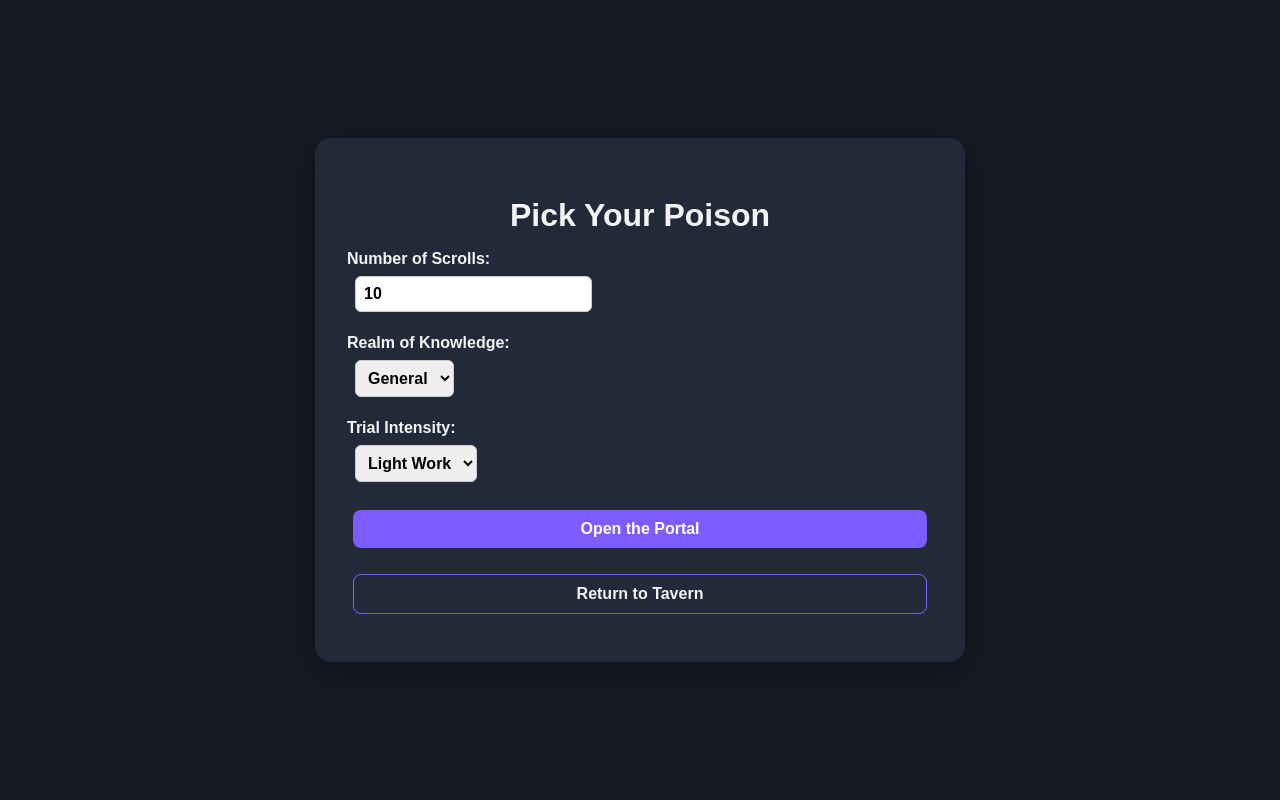
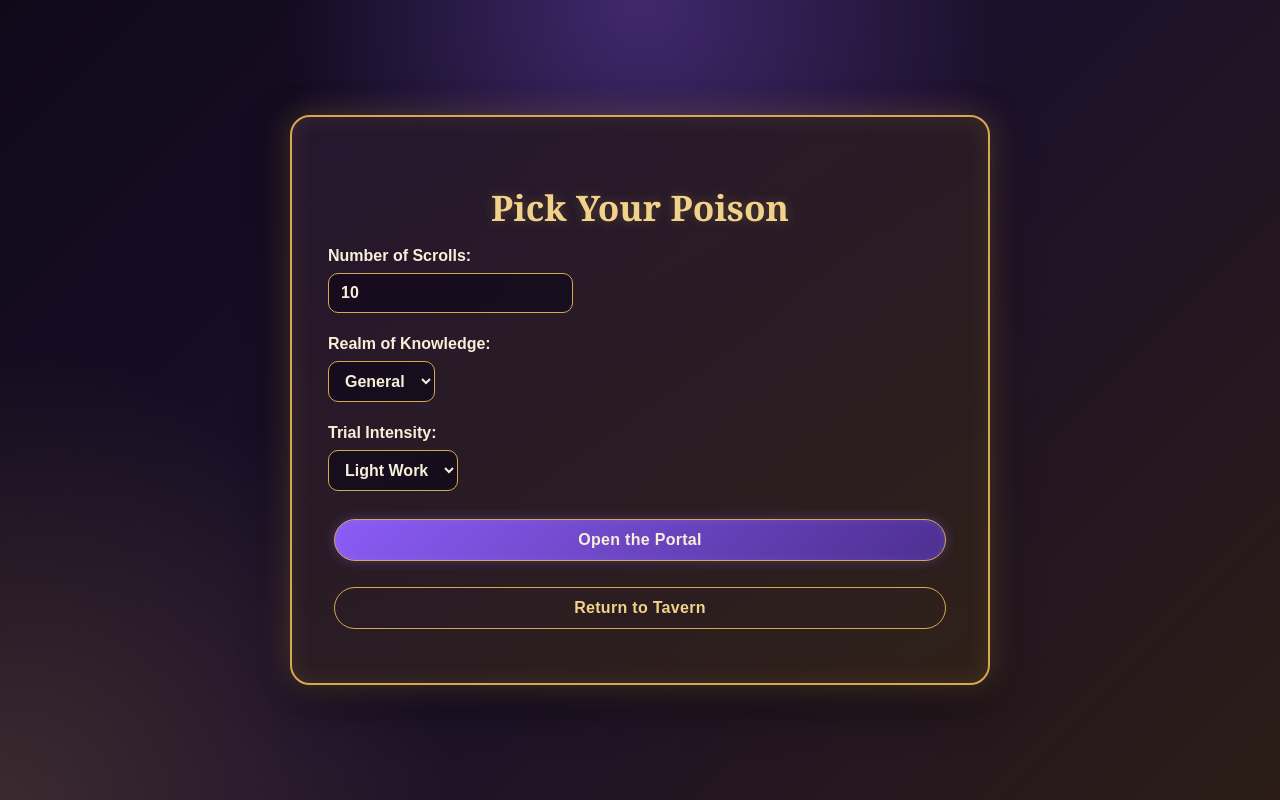
Before and after one commit to trystonproffit-jpg/trivia-app, a React (Vite) app in the folder client/: page /setup in a window 1280 px wide. Built offline with nearby package versions, Linux system fonts and the light colour scheme; the HTML template or start-up script is replaced by a standard one.

Commit message:
Add fantasy themed styling and answer feedback

```diff
--- a/client/src/components/AnswerButton.jsx
+++ b/client/src/components/AnswerButton.jsx
@@ -1,7 +1,11 @@
-function AnswerButton({ answer, buttonText, onClick, disabled }) {
+function AnswerButton({ buttonText, onClick, disabled, status }) {
+    const buttonClass = status
+        ? `answer-button ${status}`
+        : "answer-button";
+
     return (
         <button
-            className="answer-button"
+            className={buttonClass}
             onClick={onClick}
             disabled={disabled}
         >
--- a/client/src/pages/Quiz.jsx
+++ b/client/src/pages/Quiz.jsx
@@ -148,22 +148,25 @@ function Quiz() {
                 <div className="answer-list">
                     {shuffledAnswers.map((answer) => {
                         let buttonText = answer;
+                        let status = "";
 
                         if (selectedAnswer) {
                             if (answer === currentQuestion.correct_answer) {
                                 buttonText = `${answer} ✅`;
+                                status = "correct-answer";
                             } else if (answer === selectedAnswer) {
                                 buttonText = `${answer} ❌`;
+                                status = "wrong-answer"
                             }
                         }
 
                         return (
                             <AnswerButton
                                 key={answer}
-                                answer={answer}
                                 buttonText={buttonText}
                                 onClick={() => handleAnswerClick(answer)}
                                 disabled={selectedAnswer}
+                                status={status}
                             />
                     );
                 })}
--- a/client/src/styles/App.css
+++ b/client/src/styles/App.css
@@ -1,3 +1,23 @@
+:root {
+    --bg-dark: #10091a;
+    --bg-mid: #1c102b;
+    --card-dark: #25172f;
+    --card-warm: #2f2118;
+
+    --gold: #d6a84f;
+    --gold-light: #f0d28a;
+
+    --purple: #8b5cf6;
+    --purple-dark: #4d2f91;
+    --purple-glow: rgba(139, 92, 246, 0.45);
+
+    --text-light: #f8efd8;
+    --text-muted: #cbbf9d;
+
+    --danger: #c94f4f;
+    --success: #4fc985;
+}
+
 * {
     box-sizing: border-box;
 }
@@ -5,8 +25,11 @@
 body {
     margin: 0;
     font-family: Arial, Helvetica, sans-serif;
-    background: #151a24;
-    color: #f4f4f4;
+    background:
+        radial-gradient(circle at top, rgba(139, 92, 246, 0.35), transparent 35%),
+        radial-gradient(circle at bottom left, rgba(214, 168, 79, 0.18), transparent 30%),
+        linear-gradient(135deg, var(--bg-dark), var(--bg-mid), #2b1d16);
+    color: var(--text-light);
 }
 
 button,
@@ -16,31 +39,53 @@ select {
 }
 
 button {
-    cursor:  pointer;
-    border: none;
-    border-radius: 8px;
-    padding: 10px 16px;
+    cursor: pointer;
+    border: 1px solid var(--gold);
+    border-radius: 999px;
+    padding: 11px 18px;
     margin: 6px;
-    background: #7c5cff;
-    color: white;
+    background:
+        linear-gradient(135deg, var(--purple), var(--purple-dark));
+    color: var(--text-light);
     font-weight: bold;
+    letter-spacing: 0.3px;
+    box-shadow:
+        0 0 12px rgba(139, 92, 246, 0.35),
+        inset 0 0 8px rgba(255, 255, 255, 0.08);
+    transition:
+        transform 0.2s ease,
+        box-shadow 0.2s ease,
+        background 0.2s ease;
 }
 
 button:hover {
-    background: #6848e8;
+    transform: translateY(-2px);
+    box-shadow:
+        0 0 18px rgba(214, 168, 79, 0.35),
+        0 0 20px rgba(139, 92, 246, 0.45);
 }
 
 button:disabled {
     cursor: not-allowed;
-    opacity: 0.7;
+    opacity: 0.65;
+    transform: none;
 }
 
 input,
 select {
-    padding: 8px;
-    margin: 8px;
-    border-radius: 6px;
-    border: 1px solid #ccc;
+    padding: 10px 12px;
+    margin: 8px 0;
+    border-radius: 10px;
+    border: 1px solid var(--gold);
+    background: rgba(16, 9, 26, 0.75);
+    color: var(--text-light);
+    outline: none;
+}
+
+input:focus,
+select:focus {
+    border-color: var(--gold-light);
+    box-shadow: 0 0 10px rgba(214, 168, 79, 0.35);
 }
 
 form {
@@ -59,12 +104,18 @@ form {
 
 .card {
     width: 100%;
-    max-width: 650px;
-    background: #222938;
-    padding: 32px;
-    border-radius: 16px;
+    max-width: 700px;
+    background:
+        linear-gradient(145deg, rgba(37, 23, 47, 0.96), rgba(47, 33, 24, 0.96));
+    padding: 36px;
+    border-radius: 20px;
     text-align: center;
-    box-shadow: 0 10px 30px rgba(0, 0, 0, 0.35);
+    border: 2px solid var(--gold);
+    box-shadow:
+    0 0 25px var(--purple-glow),
+    0 18px 45px rgba(0, 0, 0, 0.55),
+    inset 0 0 18px rgba(214, 168, 79, 0.08);
+animation: cardGlow 4s infinite;
 }
 
 .answer-list {
@@ -76,6 +127,37 @@ form {
 
 .answer-button {
     width: 100%;
+    background: rgba(16, 9, 26, 0.85);
+    border: 1px solid rgba(214, 168, 79, 0.65);
+    color: var(--text-light);
+    text-align: left;
+    padding: 14px 18px;
+    border-radius: 14px;
+}
+
+.correct-answer {
+    border-color: var(--success);
+    background: rgba(79, 201, 133, 0.18);
+    box-shadow:
+        0 0 14px rgba(79, 201, 133, 0.45),
+        inset 0 0 10px rgba(79, 201, 133, 0.12);
+}
+
+.wrong-answer {
+    border-color: var(--danger);
+    background: rgba(201, 79, 79, 0.18);
+    box-shadow:
+        0 0 14px rgba(201, 79, 79, 0.45),
+        inset 0 0 10px rgba(201, 79, 79, 0.12);
+}
+
+.answer-button:hover {
+    background: rgba(139, 92, 246, 0.25);
+    border-color: var(--gold-light);
+}
+
+.answer-button:disabled {
+    opacity: 0.9;
 }
 
 .feedback {
@@ -83,18 +165,26 @@ form {
     font-weight: bold;
 }
 
+h1,
+h2,
+h3 {
+    font-family: Georgia, "Times New Roman", serif;
+    color: var(--gold-light);
+    text-shadow: 0 0 12px rgba(214, 168, 79, 0.25);
+}
+
 h1 {
-    font-size: 3rem;
+    font-size: 3.2rem;
     margin-bottom: 12px;
 }
 
 h2 {
-    font-size: 2rem;
+    font-size: 2.2rem;
     margin-bottom: 16px;
 }
 
 h3 {
-    font-size: 1.3rem;
+    font-size: 1.35rem;
     line-height: 1.4;
     margin: 24px 0;
 }
@@ -113,8 +203,9 @@ label {
 
 .quiz-meta {
     display: inline-block;
-    background: rgba(124, 92, 255, 0.2);
-    border: 1px solid #7c5cff;
+    background: rgba(214, 168, 79, 0.12);
+    border: 1px solid var(--gold);
+    color: var(--gold-light);
     border-radius: 999px;
     padding: 6px 14px;
     font-weight: bold;
@@ -131,14 +222,17 @@ label {
 
 .progress-fill {
     height: 100%;
-    background: #7c5cff;
-    transition: width 0.3s ease;
+    background: linear-gradient(90deg, var(--purple), var(--gold));
+    box-shadow: 0 0 12px var(--purple-glow);
+    transition: width 0.4s ease;
+    animation: magicalPulse 4s infinite;
 }
 
 .score-badge {
     display: inline-block;
-    background: #151a24;
-    border: 1px solid #7c5cff;
+    background: rgba(16, 9, 26, 0.85);
+    border: 1px solid var(--gold);
+    color: var(--gold-light);
     border-radius: 999px;
     padding: 6px 14px;
     font-weight: bold;
@@ -146,16 +240,57 @@ label {
 
 .home-button {
     background: transparent;
-    border: 1px solid #7c5cff;
-    color: #f4f4f4;
-    margin-bottom: 16px;
+    border: 1px solid var(--gold);
+    color: var(--gold-light);
+    box-shadow: none;
+    margin-bottom: 18px;
 }
 
 .home-button:hover {
-    background: rgba(124, 92, 255, 0.2);
+    background: rgba(214, 168, 79, 0.12);
+    box-shadow: 0 0 14px rgba(214, 168, 79, 0.25);
 }
 
 .selected-answer {
     opacity: 0.85;
     font-style: italic;
 }
+
+@keyframes magicalPulse {
+    0% {
+        box-shadow: 0 0 8px var(--purple-glow);
+    }
+
+    50% {
+        box-shadow:
+            0 0 16px var(--purple-glow),
+            0 0 22px rgba(214, 168, 79, 0.35);
+    }
+
+    100% {
+        box-shadow: 0 0 8px var(--purple-glow);
+    }
+}
+
+@keyframes cardGlow {
+    0% {
+        box-shadow:
+            0 0 20px rgba(139, 92, 246, 0.35),
+            0 18px 45px rgba(0, 0, 0, 0.55),
+            inset 0 0 18px rgba(214, 168, 79, 0.08);
+    }
+
+    50% {
+        box-shadow:
+            0 0 32px rgba(214, 168, 79, 0.28),
+            0 18px 45px rgba(0, 0, 0, 0.55),
+            inset 0 0 22px rgba(214, 168, 79, 0.12);
+    }
+
+    100% {
+        box-shadow:
+            0 0 20px rgba(139, 92, 246, 0.35),
+            0 18px 45px rgba(0, 0, 0, 0.55),
+            inset 0 0 18px rgba(214, 168, 79, 0.08);
+    }
+}
```
